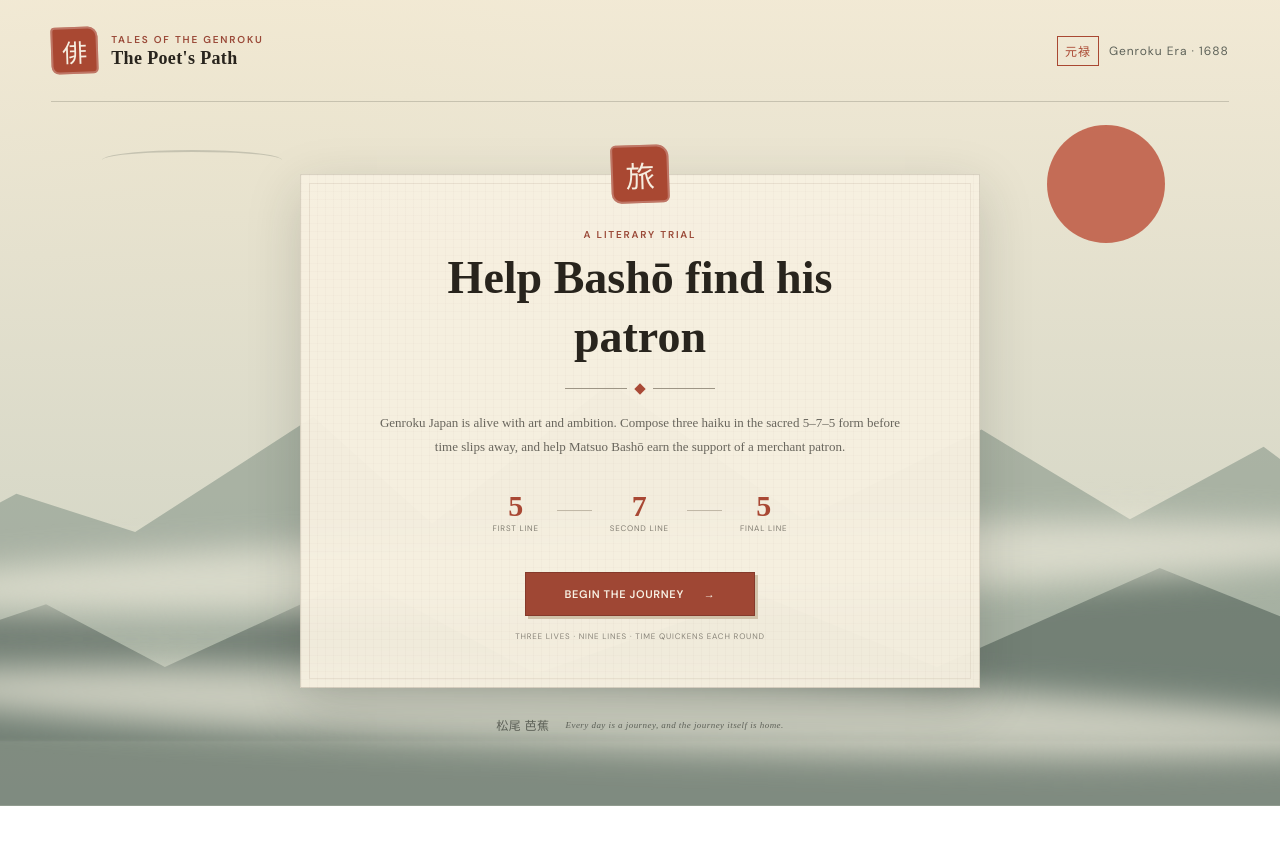
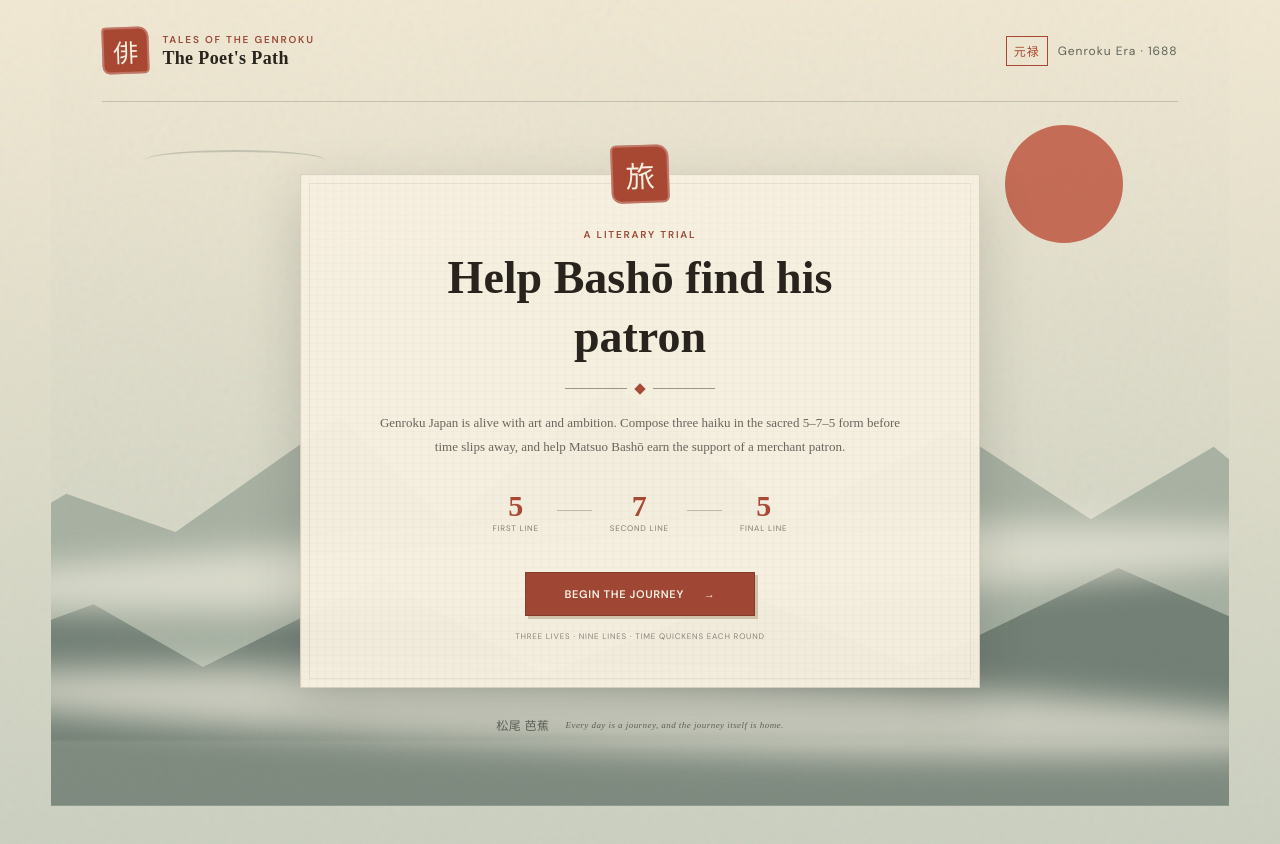
Before and after one commit to ArishSunkireddy/team-5, a React (Vite) app in the folder matsuo-basho/: page / in a window 1280 px wide. Shown: the top 844 px of the page. Before the commit the page ends 806 px from the top, so only its background shows below. Built offline with nearby package versions, Linux system fonts and the light colour scheme.

Commit message:
Fixed css to pass npm run build

```diff
--- a/matsuo-basho/index.html
+++ b/matsuo-basho/index.html
@@ -7,9 +7,9 @@
     <title><!-- figma:title --></title>
     <!-- figma:head-end -->
   </head>
-  <body>
+  <body >
     <!-- figma:body-start -->
-    <div id="root"></div>
+    <div id="root" class="game-shell"></div>
     <script type="module" src="/src/main.tsx"></script>
     <!-- figma:body-end -->
   </body>
--- a/matsuo-basho/src/index.css
+++ b/matsuo-basho/src/index.css
@@ -1,28 +1,8 @@
 @import url("https://fonts.googleapis.com/css2?family=DM+Sans:wght@400;500;600&family=Noto+Serif+JP:wght@400;600;700&display=swap");
 
-.game-shell,
-.game-shell * {
-  box-sizing: border-box;
-}
-
-.game-shell button {
-  font: inherit;
-}
-
-.game-shell {
-  font-family: "DM Sans", sans-serif;
-  color: #28241d;
-  font-synthesis: none;
-  position: relative;
-  min-height: 100vh;
-  overflow: hidden;
-  padding: 0 4vw 72px;
-  background:
-    linear-gradient(180deg, rgba(241, 232, 210, 0.94), rgba(199, 205, 190, 0.96)),
-    radial-gradient(circle at 20% 10%, #fff8df 0 7%, transparent 25%);
-}
-
-* {
+*,
+*::before,
+*::after {
   box-sizing: border-box;
 }
 
@@ -30,6 +10,9 @@ body {
   margin: 0;
   min-width: 320px;
   min-height: 100vh;
+  font-family: "DM Sans", sans-serif;
+  color: #28241d;
+  background: #f1e8d2;
 }
 
 button {
@@ -41,9 +24,13 @@ button {
   min-height: 100vh;
   overflow: hidden;
   padding: 0 4vw 72px;
+  font-family: "DM Sans", sans-serif;
+  color: #28241d;
+  font-synthesis: none;
   background:
     linear-gradient(180deg, rgba(241, 232, 210, 0.94), rgba(199, 205, 190, 0.96)),
     radial-gradient(circle at 20% 10%, #fff8df 0 7%, transparent 25%);
+}
 
 .game-shell::after {
   position: absolute;
@@ -1373,4 +1360,3 @@ footer p {
     display: none;
   }
 }
-}
```
Also changed, not shown: 1 other file (tests, documents, lock files or other folders).
